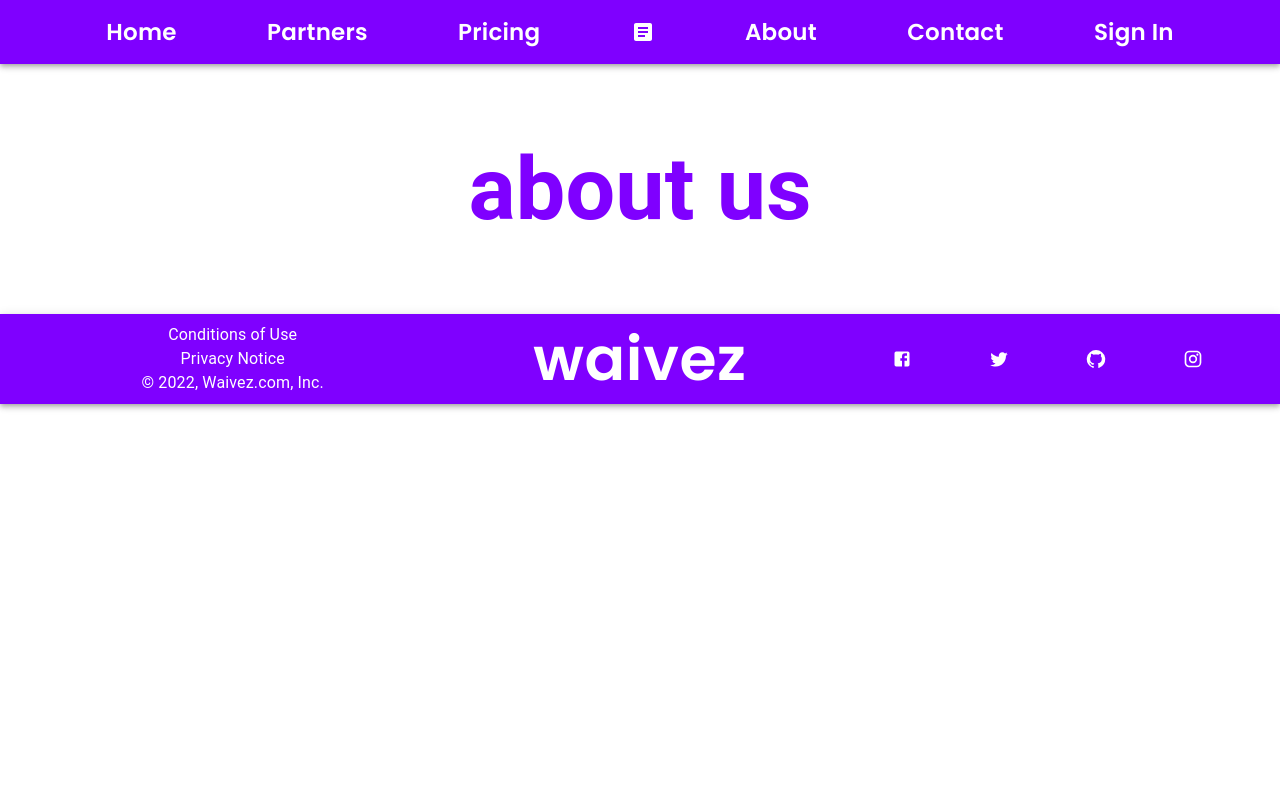
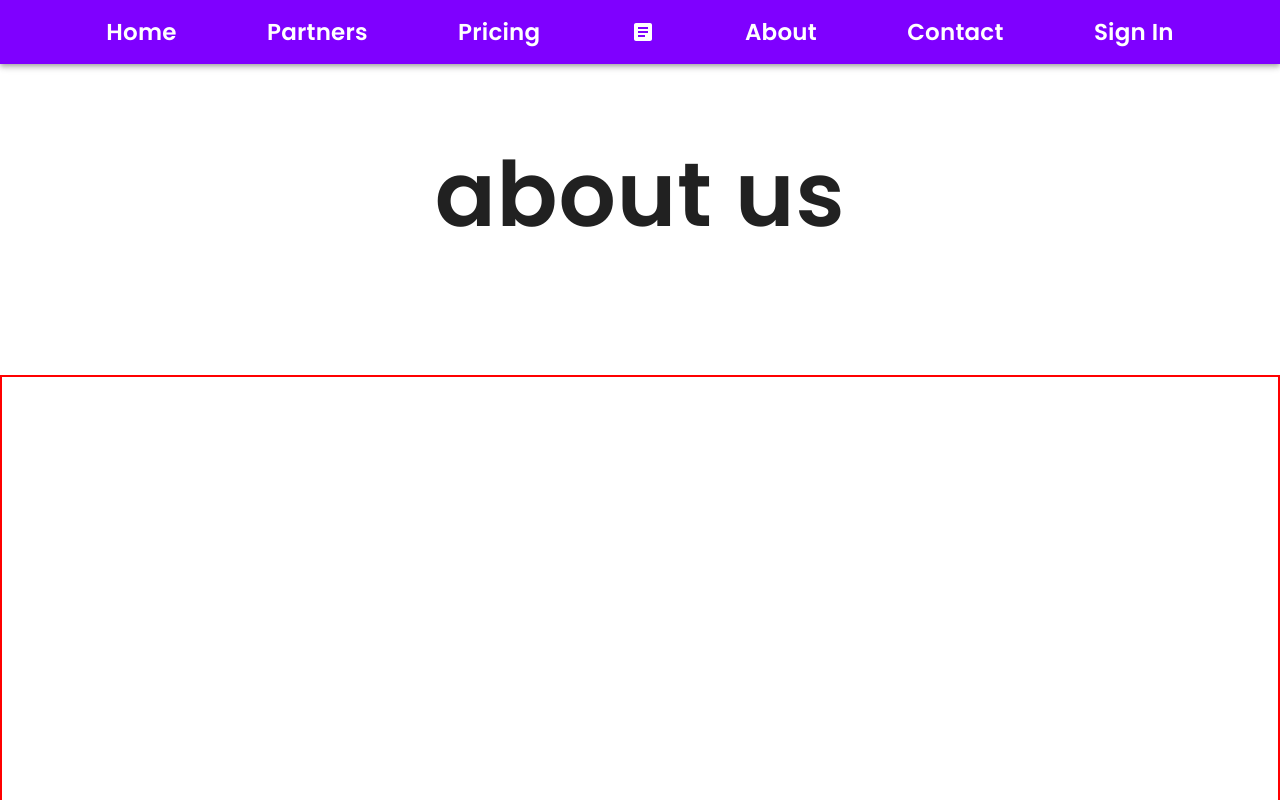
Before and after one commit to loganbahr/waivez, a Next.js app: page /about in a window 1280 px wide. Shown: the top 800 px of the page. Built offline with nearby package versions, Linux system fonts and the light colour scheme; a web font is replaced by a local one.

Commit message:
about page setup
Took 1 hour 14 minutes

```diff
--- a/components/Contact Page/FormikForm.js
+++ b/components/Contact Page/FormikForm.js
@@ -2,6 +2,7 @@ import React from 'react';
 import {Button, TextField} from "@mui/material";
 import {useFormik} from 'formik';
 import * as yup from 'yup';
+import Box from "@mui/material/Box";
 
 const validationSchema = yup.object({
     firstName: yup
@@ -38,7 +39,7 @@ const FormikForm = () => {
     });
 
     return (
-        <div>
+        <Box sx={{backgroundColor: 'white', opacity: '1'}}>
             <form onSubmit={formik.handleSubmit}>
                 <TextField
                     fullWidth
@@ -87,7 +88,7 @@ const FormikForm = () => {
                     Submit
                 </Button>
             </form>
-        </div>
+        </Box>
     );
 };
 
--- a/pages/about/index.js
+++ b/pages/about/index.js
@@ -1,18 +1,47 @@
 // www.waivez.com/about
 import Head from 'next/head';
 import React from 'react';
+import Box from "@mui/material/Box";
+import {Container} from "@mui/material";
+import PageTitleText from "../../components/PageTitleText";
+import PageSubtitleText from "../../components/PageSubtitleText";
 
 const AboutPage = () => {
     return (
-        <React.Fragment>
+        <Box>
+            <Container maxWidth='lg'
+                       sx={{
+                           display: 'flex',
+                           flexDirection: 'column',
+                           alignItems: 'center',
+                           // border: '2px solid red',
+                       }}>
                 <Head>
                     <title>
                         About Us
                     </title>
                     <meta/>
                 </Head>
-            <h1>about us</h1>
-        </React.Fragment>
+                <PageTitleText content='about us'/>
+                <PageSubtitleText content=''/>
+            </Container>
+
+            <Container maxWidth='xl'
+                       sx={{
+                           display: 'flex',
+                           border: '2px solid red',
+                           height: {xs: '70vh', sm: '65vh', md: '70vh', lg: '90vh'},
+                           width: 'auto',
+                           justifyContent: 'center',
+                           alignItems: 'start',
+                           mt: 10,
+                           opacity: '1',
+                           backgroundColor: 'clear'
+                       }}>
+
+            </Container>
+
+        </Box>
     );
 };
 
--- a/pages/pricing/index.js
+++ b/pages/pricing/index.js
@@ -14,7 +14,6 @@ const PricingPage = () => {
             backgroundImage: 'radial-gradient(#7F00FF 2px, transparent 2px), radial-gradient(#7F00FF 2px, #ffffff 2px)',
             backgroundSize: '90px 90px',
             backgroundPosition: '0 0,40px 40px',
-            height: 'auto',
         }}>
             <Container maxWidth='lg'
                        sx={{
@@ -22,7 +21,6 @@ const PricingPage = () => {
                            flexDirection: 'column',
                            alignItems: 'center',
                            // backgroundColor: 'red',
-
                        }}>
                 <Head>
                     <title>
@@ -48,10 +46,6 @@ const PricingPage = () => {
                            height: {xs: '120vh', sm: '140vh', md: '80vh', lg: '100vh', xl: '90vh'},
                            minWidth: '100%',
                            backgroundColor: 'clear',
-                           opacity: '0.8',
-                           // backgroundImage: 'radial-gradient(#7F00FF 2px, transparent 2px), radial-gradient(#7F00FF 2px, #ffffff 2px)',
-                           // backgroundSize: '90px 90px',
-                           // backgroundPosition: '0 0,40px 40px',
                        }}>
 
                 <PricingPageCard mx={{xs: 0, md: 1}} my={{xs: 1, sm: 1, md: 10}} titleText={"Standard"}
```
Also changed, not shown: pages/contact/index.js (+10 -1 lines). Lines whose indentation alone changed are shown as unchanged.
